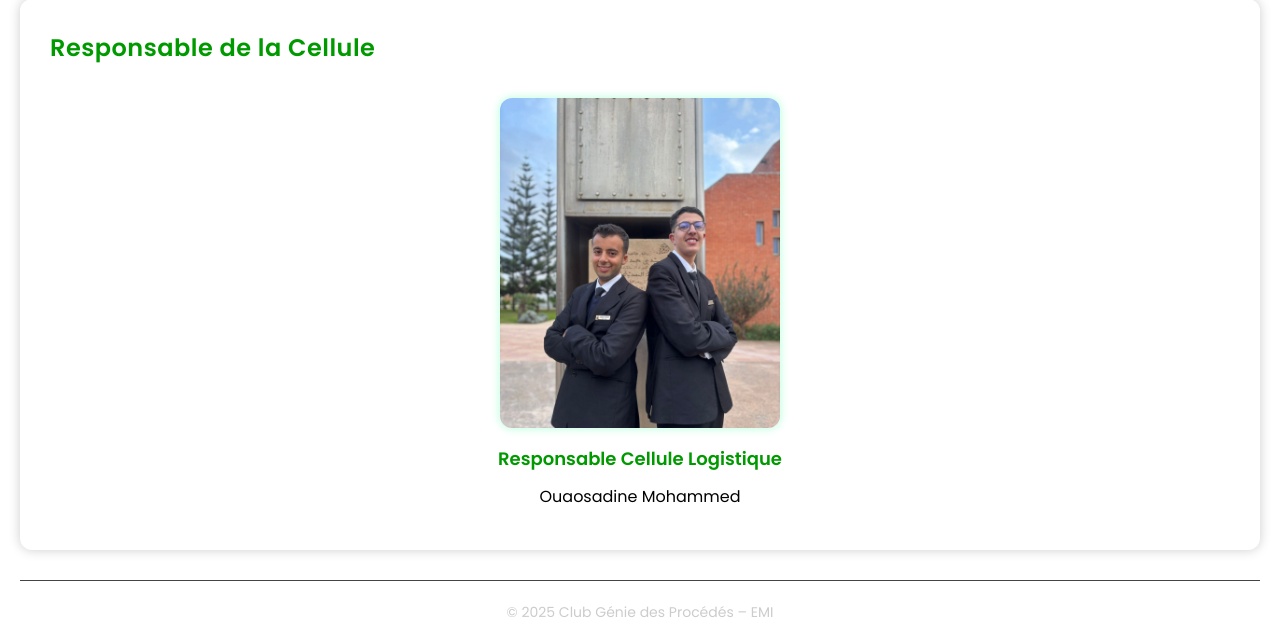
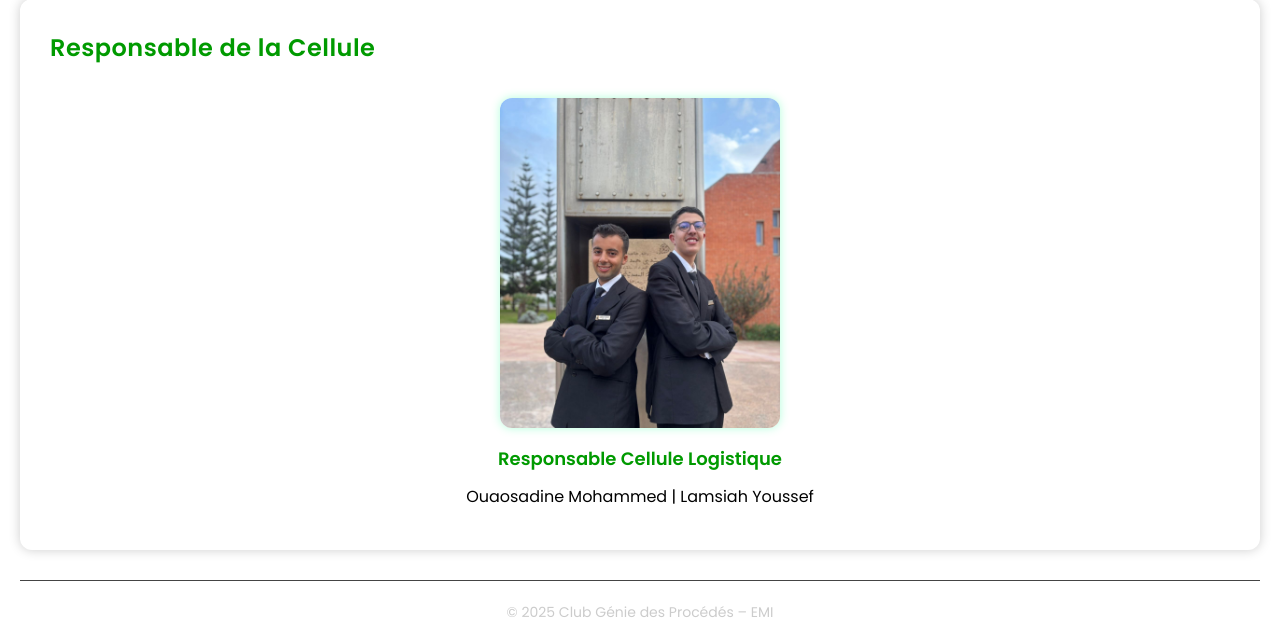
Before and after one commit to TahaBo04/GPI, a Flask app: page /cellule_logistique in a window 1280 px wide. Shown: the part 741-1382 px from the top of the page. Run offline with Flask 3, Linux system fonts and the light colour scheme.

Commit message:
Update team member names in cellule_logistique.html

```diff
--- a/templates/cellule_logistique.html
+++ b/templates/cellule_logistique.html
@@ -61,7 +61,7 @@
         <div style="text-align: center;">
             <img src="{{ url_for('static', filename='uploads/chef_logistique.jpeg') }}" alt="Chef Logistique" class="team-img" style="max-width: 280px;">
             <p class="role-label">Responsable Cellule Logistique</p>
-            <p class="name-label">Ouaosadine Mohammed</p>
+            <p class="name-label">Ouaosadine Mohammed | Lamsiah Youssef</p>
         </div>
     </div>
 </section>
```
